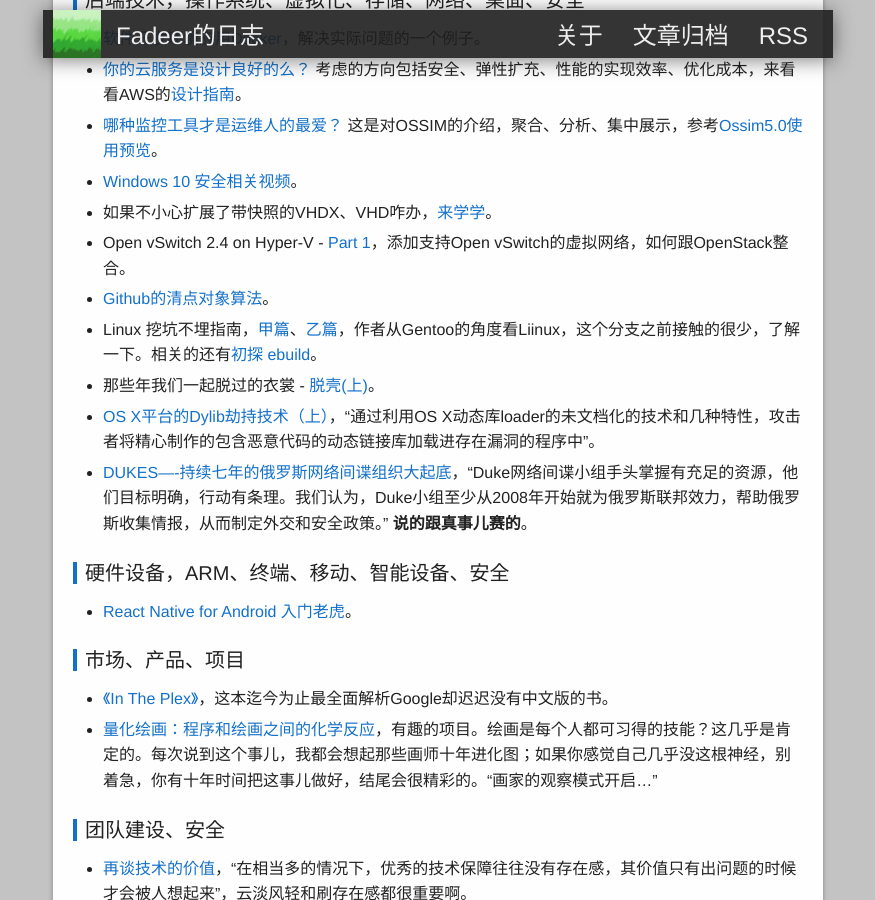
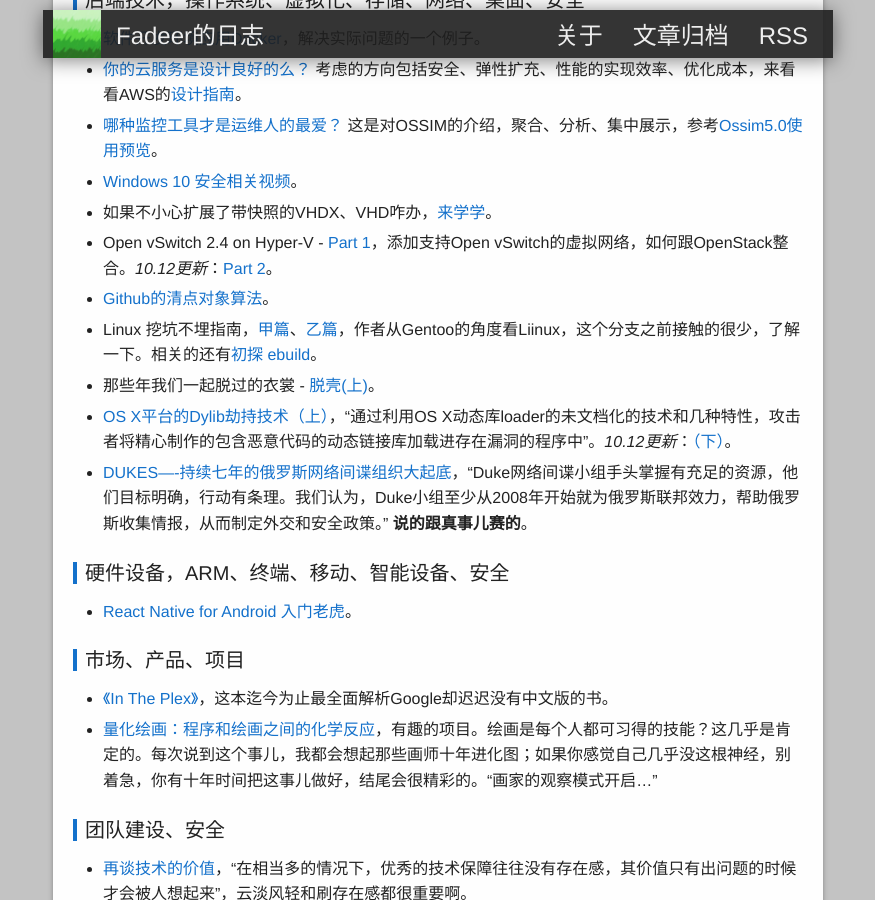
Before and after one commit to fadeer/fadeer.github.io, a Jekyll site: the page built from _posts/weekly/2015-10-05-weekly-42.markdown, in a window 1280 px wide and 900 px high, scrolled down 473 px. Shown: the whole window, without its empty margins (202-1077 px from the left). Built offline with Jekyll 4.4.1, drawn with Linux system fonts in a browser that asks for light colours.

Commit message:
update post

```diff
--- a/_posts/weekly/2015-10-05-weekly-42.markdown
+++ b/_posts/weekly/2015-10-05-weekly-42.markdown
@@ -24,11 +24,11 @@
 * [哪种监控工具才是运维人的最爱？](http://chenguang.blog.51cto.com/350944/1698721) 这是对OSSIM的介绍，聚合、分析、集中展示，参考[Ossim5.0使用预览](http://chenguang.blog.51cto.com/350944/1636741)。
 * [Windows 10 安全相关视频](https://channel9.msdn.com/Series/Windows-10--Enterprise-Mobility-60-Second-Update-for-sysadmins/Windows-10-Security)。
 * 如果不小心扩展了带快照的VHDX、VHD咋办，[来学学](https://blog.workinghardinit.work/2015/10/01/expanding-vhd-or-vdhx-files-that-have-checkpoints-is-considered-harmful/)。
-* Open vSwitch 2.4 on Hyper-V  - [Part 1](http://www.cloudbase.it/open-vswitch-24-on-hyperv-part-1/)，添加支持Open vSwitch的虚拟网络，如何跟OpenStack整合。
+* Open vSwitch 2.4 on Hyper-V  - [Part 1](http://www.cloudbase.it/open-vswitch-24-on-hyperv-part-1/)，添加支持Open vSwitch的虚拟网络，如何跟OpenStack整合。*10.12更新*：[Part 2](http://www.cloudbase.it/open-vswitch-24-on-hyperv-part-2/)。
 * [Github的清点对象算法](http://www.ruanyifeng.com/blog/2015/09/git-bitmap.html)。
 * Linux 挖坑不埋指南，[甲篇](http://segmentfault.com/a/1190000003812059)、[乙篇](http://segmentfault.com/a/1190000003816031)，作者从Gentoo的角度看Liinux，这个分支之前接触的很少，了解一下。相关的还有[初探 ebuild](http://segmentfault.com/a/1190000003819421)。
 * 那些年我们一起脱过的衣裳 - [脱壳(上)](http://drops.wooyun.org/binary/8640)。
-* [OS X平台的Dylib劫持技术（上）](http://drops.wooyun.org/tips/9249)，“通过利用OS X动态库loader的未文档化的技术和几种特性，攻击者将精心制作的包含恶意代码的动态链接库加载进存在漏洞的程序中”。
+* [OS X平台的Dylib劫持技术（上）](http://drops.wooyun.org/tips/9249)，“通过利用OS X动态库loader的未文档化的技术和几种特性，攻击者将精心制作的包含恶意代码的动态链接库加载进存在漏洞的程序中”。*10.12更新*：[（下）](http://drops.wooyun.org/tips/9425)。
 * [DUKES----持续七年的俄罗斯网络间谍组织大起底](http://drops.wooyun.org/papers/9292)，“Duke网络间谍小组手头掌握有充足的资源，他们目标明确，行动有条理。我们认为，Duke小组至少从2008年开始就为俄罗斯联邦效力，帮助俄罗斯收集情报，从而制定外交和安全政策。” **说的跟真事儿赛的**。
 
 硬件设备，ARM、终端、移动、智能设备、安全
```
